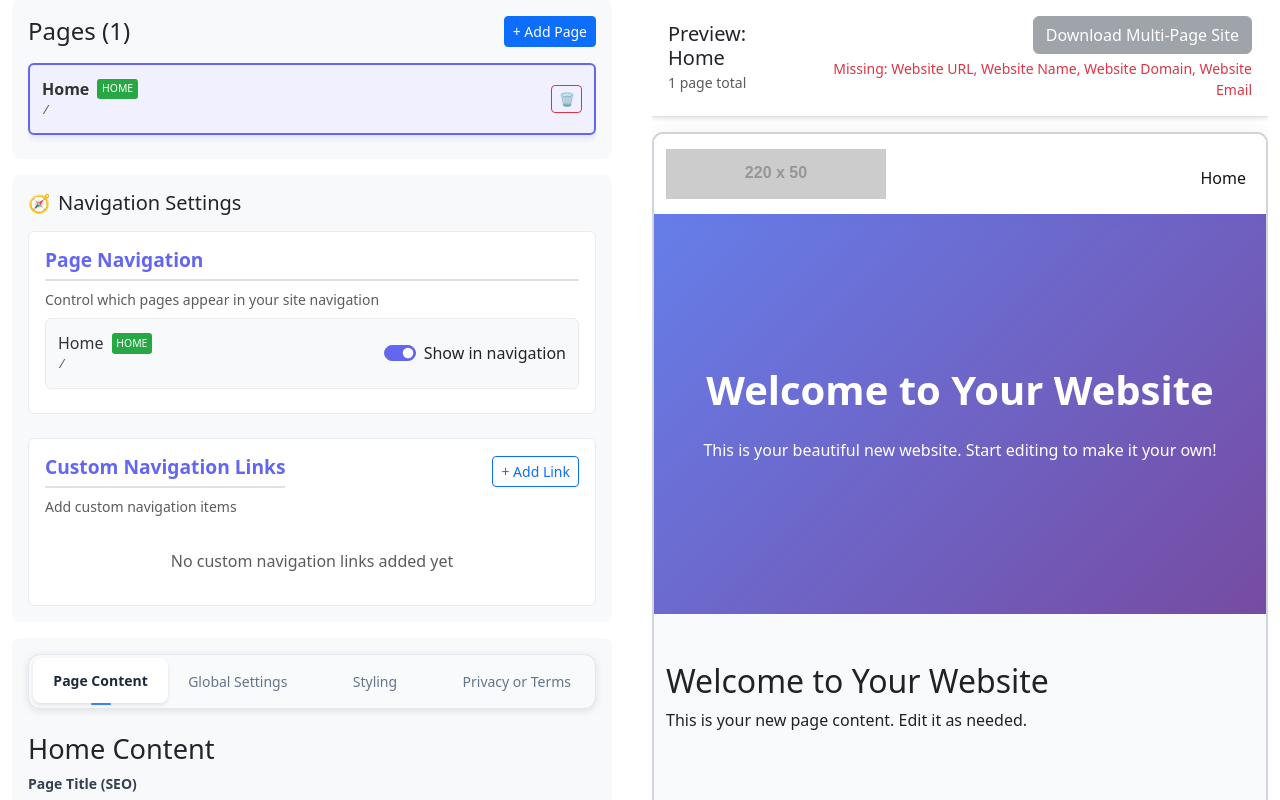
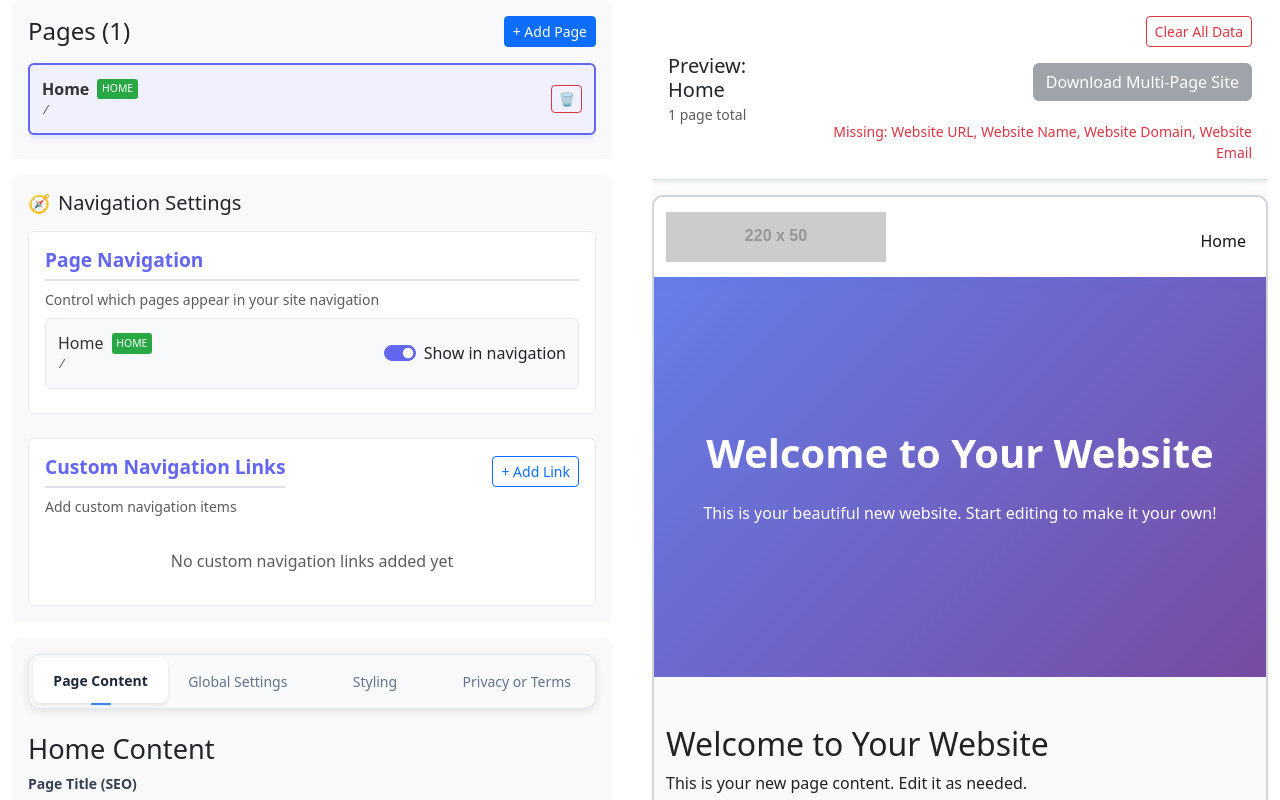
Before and after one commit to Petkov-Petko/one-page-builder, a React (Vite) app: page / in a window 1280 px wide. Built offline with nearby package versions, Linux system fonts and the light colour scheme.

Commit message:
feat: Implement localStorage utility for persistent state management and add clear storage functionality

```diff
--- a/src/App.jsx
+++ b/src/App.jsx
@@ -1,39 +1,47 @@
-import 'bootstrap/dist/css/bootstrap.min.css'
-import './App.css'
-import BuilderForm from './components/BuilderForm/BuilderForm'
-import Preview from './components/Preview/Preview'
-import PageManager from './components/PageManager/PageManager'
-import NavigationBuilder from './components/NavigationBuilder/NavigationBuilder'
-import { useState, useEffect } from 'react'
+import "bootstrap/dist/css/bootstrap.min.css";
+import "./App.css";
+import BuilderForm from "./components/BuilderForm/BuilderForm";
+import Preview from "./components/Preview/Preview";
+import PageManager from "./components/PageManager/PageManager";
+import NavigationBuilder from "./components/NavigationBuilder/NavigationBuilder";
+import { useState, useEffect } from "react";
+import { storage, STORAGE_KEYS } from "./utils/localStorage";
 
 function App() {
   // Initialize with a default home page
-  const [pages, setPages] = useState([
+  const [pages, setPages] = useState(() => {
+    const saved = storage.load(STORAGE_KEYS.PAGES);
+    return (
+      saved || [
         {
-      id: '1',
-      title: 'Home',
-      slug: '',
+          id: "1",
+          title: "Home",
+          slug: "",
           isHome: true,
           formData: {
             title: "Welcome to Your Website",
             desc: "Your amazing website description",
             h1: "Welcome to Your Website",
-        afterH1: "This is your beautiful new website. Start editing to make it your own!",
+            afterH1:
+              "This is your beautiful new website. Start editing to make it your own!",
             mainContent: `<h2>Welcome to Your Website</h2>
 <p>This is your new page content. Edit it as needed.</p>`,
-      }
-    }
-  ]);
+          },
+        },
+      ]
+    );
+  });
 
-  const [currentPageId, setCurrentPageId] = useState('1');
-  const [globalSettings, setGlobalSettings] = useState({
+  const [globalSettings, setGlobalSettings] = useState(() => {
+    const saved = storage.load(STORAGE_KEYS.GLOBAL_SETTINGS);
+    return (
+      saved || {
         domain: "",
         logo: "",
         favicon: "",
         faviconName: "",
         hiddenFromNav: [],
         customNavItems: [],
-    // Global styling and language settings
         lang: "en",
         bodyBgColor: "#f8fafc",
         bodyTextColor: "#222222",
@@ -44,23 +52,48 @@ function App() {
         linkColor: "#2563eb",
         headerBgColor: "#ffffff",
         stickyNavbar: true,
-    privacyOrTerms : 'privacy',
-    privacyOption : '1',
-    termsOption : '1',
-    navStyle: '1',
+        privacyOrTerms: "privacy",
+        privacyOption: "1",
+        termsOption: "1",
+        navStyle: "1",
+      }
+    );
   });
+  const [currentPageId, setCurrentPageId] = useState(() => {
+    return storage.load(STORAGE_KEYS.CURRENT_PAGE_ID, "1");
+  });
+  // Auto-save effects
+  useEffect(() => {
+    storage.save(STORAGE_KEYS.PAGES, pages);
+  }, [pages]);
+
+  useEffect(() => {
+    storage.save(STORAGE_KEYS.GLOBAL_SETTINGS, globalSettings);
+  }, [globalSettings]);
+
+  useEffect(() => {
+    storage.save(STORAGE_KEYS.CURRENT_PAGE_ID, currentPageId);
+  }, [currentPageId]);
 
   // Get current page data
-  const currentPage = pages.find(page => page.id === currentPageId);
+  const currentPage = pages.find((page) => page.id === currentPageId);
   const currentFormData = currentPage?.formData || {};
 
   // Update current page's form data
   const setCurrentPageFormData = (newFormData) => {
-    setPages(prev => prev.map(page =>
+    setPages((prev) =>
+      prev.map((page) =>
         page.id === currentPageId
-        ? { ...page, formData: typeof newFormData === 'function' ? newFormData(page.formData) : newFormData }
+          ? {
+              ...page,
+              formData:
+                typeof newFormData === "function"
+                  ? newFormData(page.formData)
+                  : newFormData,
+            }
           : page
-    ));
+      )
+    );
   };
 
   return (
@@ -102,7 +135,7 @@ function App() {
         </div>
       </div>
     </>
-  )
+  );
 }
 
-export default App
+export default App;
--- a/src/components/Preview/Preview.jsx
+++ b/src/components/Preview/Preview.jsx
@@ -8,8 +8,25 @@ import { exportPrivacy1, exportPrivacy2 } from "../../utils/exportPrivacy";
 import { exportTerms1, exportTerms2 } from "../../utils/exportTerms";
 import { exportRobots } from "../../utils/exportRobots";
 import { exportSitemap } from "../../utils/exportSitemap";
+import { storage } from "../../utils/localStorage";
+
 
 const Preview = ({ formData, globalSettings, pages, currentPage }) => {
+const handleClearStorage = () => {
+  if (
+    window.confirm(
+      "⚠️ This will delete all your work and start fresh.\n\nAre you sure you want to clear all saved data? This action cannot be undone."
+    )
+  ) {
+    storage.clearAll();
+
+    alert(
+      "✅ All data has been cleared successfully!\n\nThe page will now reload with a fresh start."
+    );
+    window.location.reload();
+  }
+};
+
   const validateRequiredFields = () => {
     const missingFields = [];
 
@@ -208,19 +225,35 @@ try {
             {pages.length} page{pages.length !== 1 ? "s" : ""} total
           </small>
         </div>
-              <div className="d-flex flex-column align-items-end">
+        <div className="d-flex flex-column gap-3 align-items-end">
           <button
-            className={`btn ${isDownloadDisabled ? 'btn-secondary' : 'btn-success'}`}
+            className="btn btn-outline-danger btn-sm"
+            onClick={handleClearStorage}
+            title="Clear all saved data and start fresh"
+          >
+            <i className="bi bi-trash3"></i> Clear All Data
+          </button>
+
+          <button
+            className={`btn ${
+              isDownloadDisabled ? "btn-secondary" : "btn-success"
+            }`}
             onClick={handleDownloadClick}
             disabled={isDownloadDisabled}
-            title={isDownloadDisabled ? `Missing required fields: ${validation.missingFields.join(', ')}` : 'Download your website'}
+            title={
+              isDownloadDisabled
+                ? `Missing required fields: ${validation.missingFields.join(
+                    ", "
+                  )}`
+                : "Download your website"
+            }
           >
             <i className="bi bi-download"></i> Download Multi-Page Site
           </button>
 
           {isDownloadDisabled && (
             <small className="text-danger mt-1 text-end">
-              Missing: {validation.missingFields.join(', ')}
+              Missing: {validation.missingFields.join(", ")}
             </small>
           )}
         </div>
@@ -229,7 +262,13 @@ try {
       <div className="website-preview" lang={globalSettings.lang || "en"}>
         {/* Navigation */}
         <nav
-          className={`navbar navbar-expand-lg navbar-light${globalSettings.stickyNavbar ? " sticky-top" : ""} ${globalSettings.navStyle === "1" ? "" : "floating-rounded-navbar container"}`}
+          className={`navbar navbar-expand-lg navbar-light${
+            globalSettings.stickyNavbar ? " sticky-top" : ""
+          } ${
+            globalSettings.navStyle === "1"
+              ? ""
+              : "floating-rounded-navbar container"
+          }`}
         >
           <div className="container-fluid">
             <a className="navbar-brand d-flex align-items-center" href="#">
@@ -260,7 +299,7 @@ try {
                   if (page.isDropdownParent) {
                     // Render as dropdown
                     const children = childPages.filter(
-                      (child) => child.parentId === page.id,
+                      (child) => child.parentId === page.id
                     );
                     return (
                       <li key={page.id} className="nav-item dropdown">
@@ -277,7 +316,9 @@ try {
                           {children.map((child) => (
                             <li key={child.id}>
                               <a
-                                className={`dropdown-item ${child.id === currentPage?.id ? "active" : ""}`}
+                                className={`dropdown-item ${
+                                  child.id === currentPage?.id ? "active" : ""
+                                }`}
                                 href={`#${child.slug}`}
                               >
                                 {child.navLabel || child.title}
@@ -292,7 +333,9 @@ try {
                     return (
                       <li key={page.id} className="nav-item">
                         <a
-                          className={`nav-link ${page.id === currentPage?.id ? "active" : ""}`}
+                          className={`nav-link ${
+                            page.id === currentPage?.id ? "active" : ""
+                          }`}
                           href={page.isHome ? "#" : `#${page.slug}`}
                         >
                           {page.navLabel || page.title}
@@ -320,7 +363,9 @@ try {
 
         {/* Hero Section */}
         <section
-          className={`${heroClass} ${globalSettings.navStyle === "2" && "second-style"}`}
+          className={`${heroClass} ${
+            globalSettings.navStyle === "2" && "second-style"
+          }`}
           style={
             globalSettings.heroBg
               ? {
@@ -377,8 +422,9 @@ try {
             <div className="row">
               <div className="col-md-6">
                 <p className="mb-0">
-                  © Copyright  {currentYear} {globalSettings.domain || "Your Website"}.
-                  All rights reserved.
+                  © Copyright {currentYear}{" "}
+                  {globalSettings.domain || "Your Website"}. All rights
+                  reserved.
                 </p>
               </div>
               <div className="col-md-6 text-md-end">
--- /dev/null
+++ b/src/utils/localStorage.js
@@ -0,0 +1,45 @@
+const STORAGE_KEYS = {
+  PAGES: "websiteBuilder_pages",
+  GLOBAL_SETTINGS: "websiteBuilder_globalSettings",
+  CURRENT_PAGE_ID: "websiteBuilder_currentPageId",
+};
+
+export const storage = {
+  // Save data to localStorage
+  save: (key, data) => {
+    try {
+      localStorage.setItem(key, JSON.stringify(data));
+    } catch (error) {
+      console.error("Error saving to localStorage:", error);
+    }
+  },
+
+  // Load data from localStorage
+  load: (key, defaultValue = null) => {
+    try {
+      const item = localStorage.getItem(key);
+      return item ? JSON.parse(item) : defaultValue;
+    } catch (error) {
+      console.error("Error loading from localStorage:", error);
+      return defaultValue;
+    }
+  },
+
+  // Remove data from localStorage
+  remove: (key) => {
+    try {
+      localStorage.removeItem(key);
+    } catch (error) {
+      console.error("Error removing from localStorage:", error);
+    }
+  },
+
+  // Clear all builder data
+  clearAll: () => {
+    Object.values(STORAGE_KEYS).forEach((key) => {
+      storage.remove(key);
+    });
+  },
+};
+
+export { STORAGE_KEYS };
```
Lines whose indentation alone changed are shown as unchanged.
